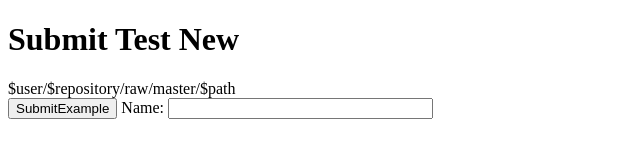
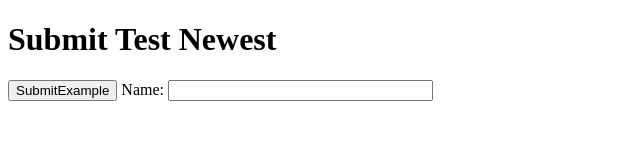
Before and after one commit to blbauer/hello-world, a plain HTML site: page submit-test.html in a window 1280 px wide. Shown: the whole page, without its empty margins (0-640 px from the left). Drawn offline with Linux system fonts and the light colour scheme.

Commit message:
Update submit-test.html

```diff
--- a/submit-test.html
+++ b/submit-test.html
@@ -8,9 +8,8 @@
   <title>Title of Document</title>
 </head>
 <body>
-<h1>Submit Test New</h1>
+<h1>Submit Test Newest</h1>
 <!-- See https://gist-it.appspot.com/ -->
-	$user/$repository/raw/master/$path
 <script src="http://gist-it.appspot.com/github/blbauer/hello-world/raw/master/submit-test.html"></script>
 <form id="SubmitExampleForm" action="https://brucebauer.info/assets/ITEC3650/datadump.php">
 	<input type="submit" value="SubmitExample" Name="SubmitButton">
```
